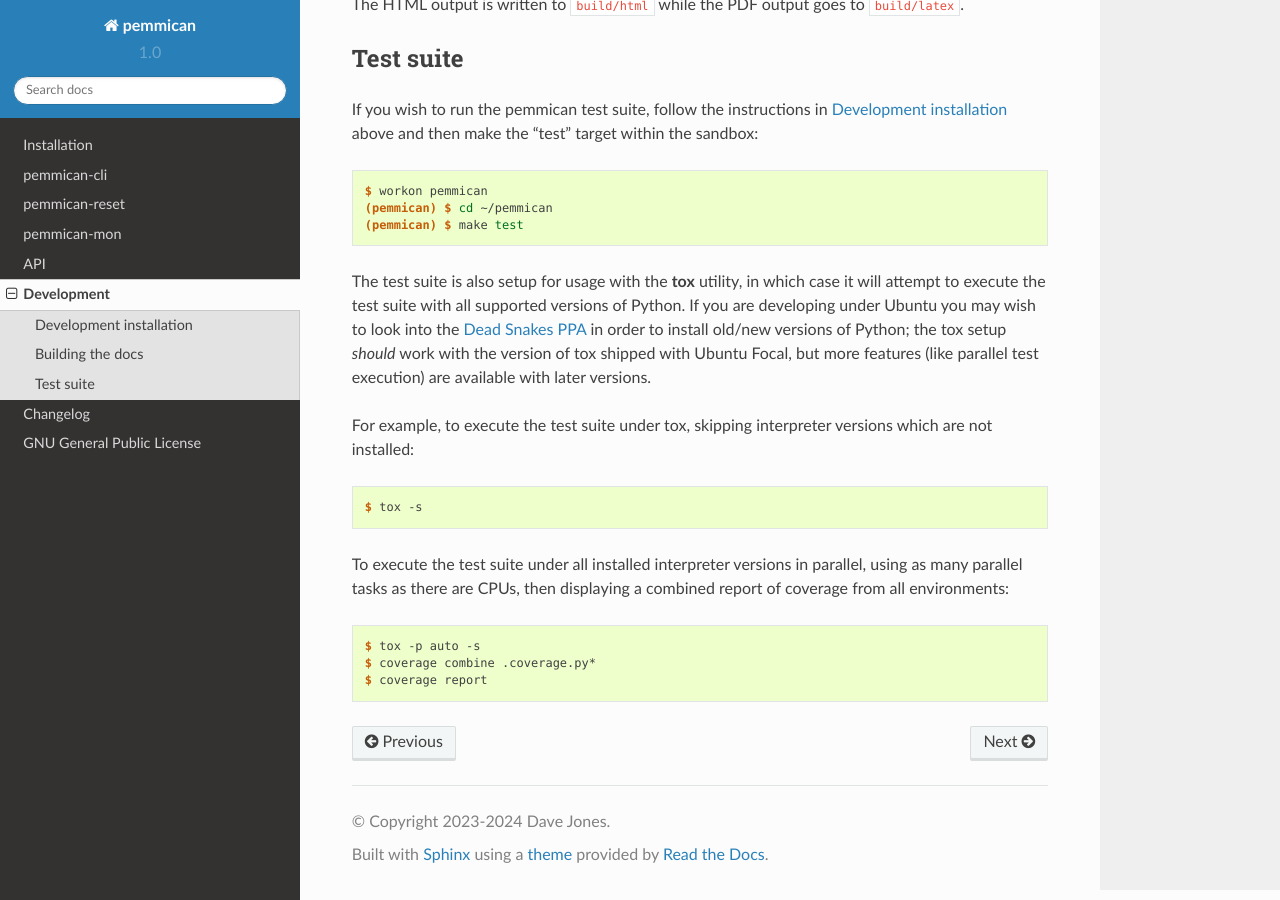
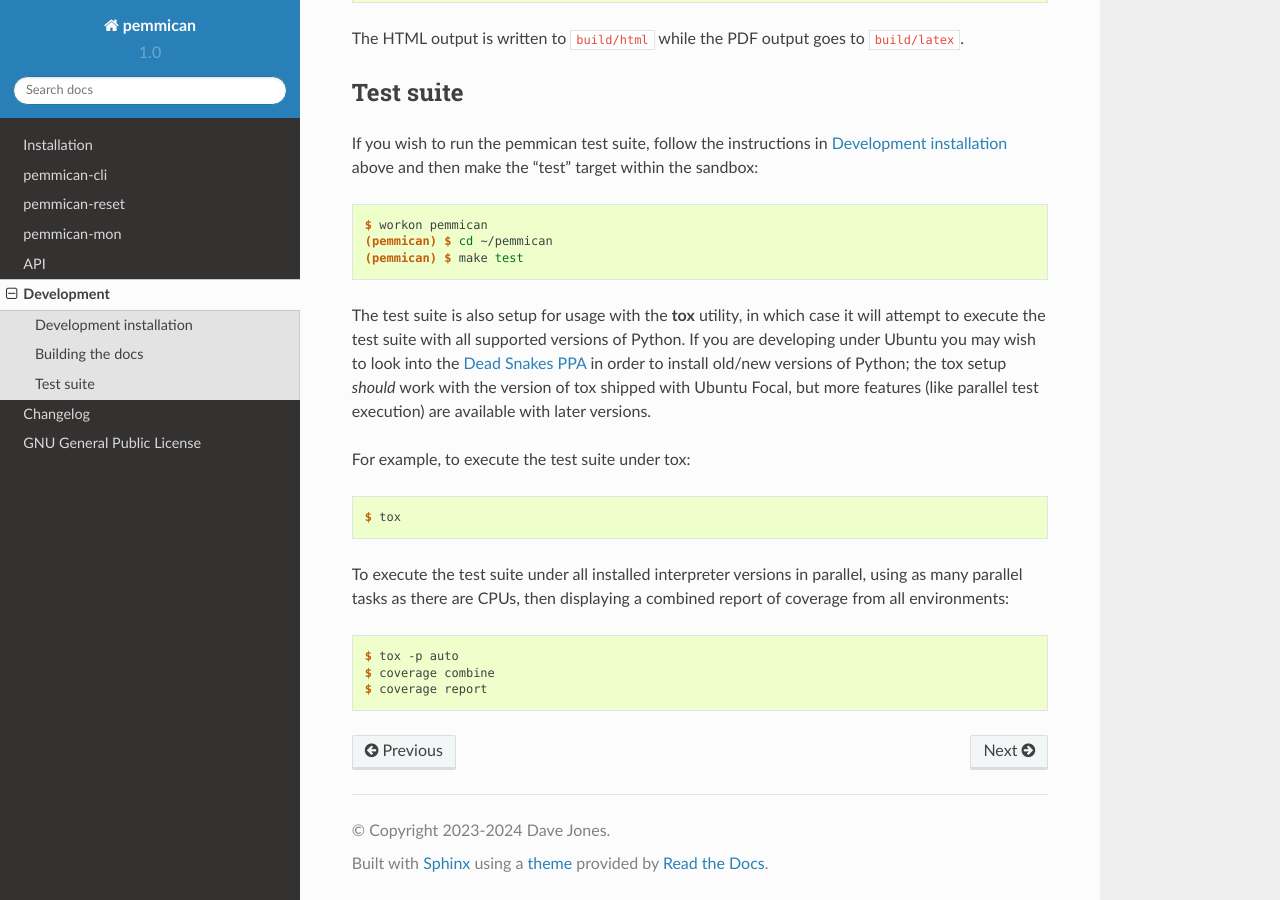
Before and after one commit to waveform80/pemmican, a Sphinx documentation site: the page built from docs/development.rst, in a window 1280 px wide and 900 px high, scrolled down 1705 px. Built offline with Sphinx 7.4.7 and the Read the Docs theme 2.0.0, drawn with Linux system fonts in a browser that asks for light colours; formulas are drawn with MathJax 3; some of the changed text lies outside the part shown.

Commit message:
Fix up the development docs procedure
Install all GUI deps via pip; just ensure all build dependencies are in
place with apt first

```diff
--- a/docs/development.rst
+++ b/docs/development.rst
@@ -122,12 +124,11 @@ into the `Dead Snakes PPA`_ in order to install old/new versions of Python; the
 tox setup *should* work with the version of tox shipped with Ubuntu Focal, but
 more features (like parallel test execution) are available with later versions.
 
-For example, to execute the test suite under tox, skipping interpreter versions
-which are not installed:
+For example, to execute the test suite under tox:
 
 .. code-block:: console
 
-    $ tox -s
+    $ tox
 
 To execute the test suite under all installed interpreter versions in parallel,
 using as many parallel tasks as there are CPUs, then displaying a combined
@@ -135,8 +136,8 @@ report of coverage from all environments:
 
 .. code-block:: console
 
-    $ tox -p auto -s
-    $ coverage combine .coverage.py*
+    $ tox -p auto
+    $ coverage combine
     $ coverage report
 
 
```
Also changed, not shown: other parts of docs/development.rst (+4 -2 lines).
